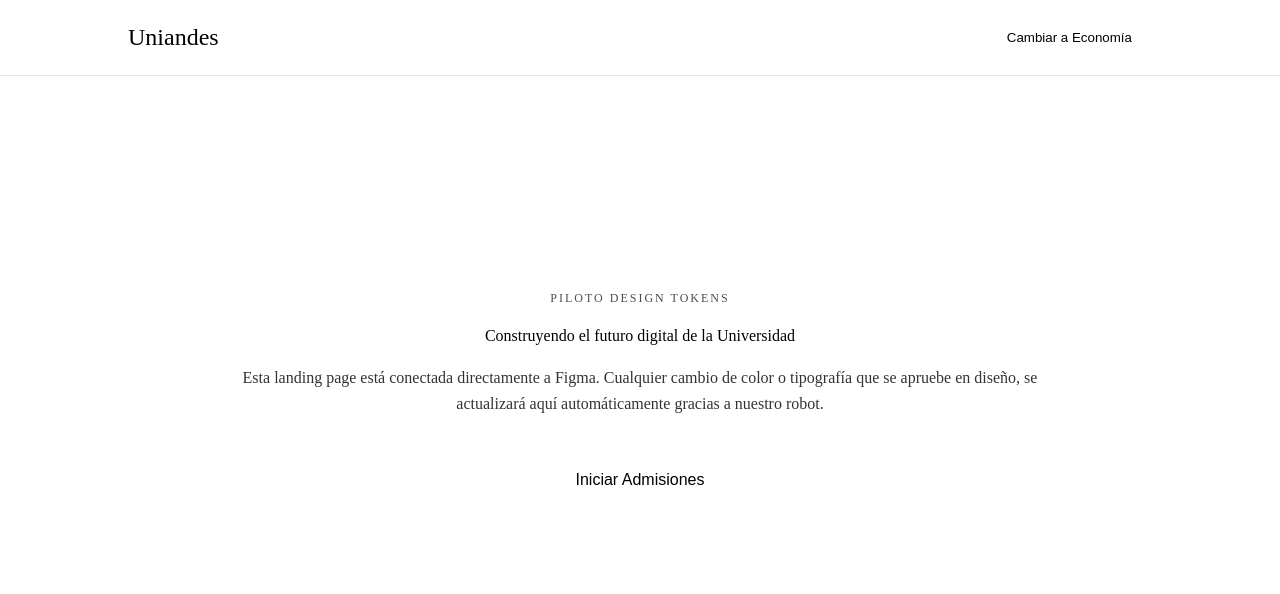
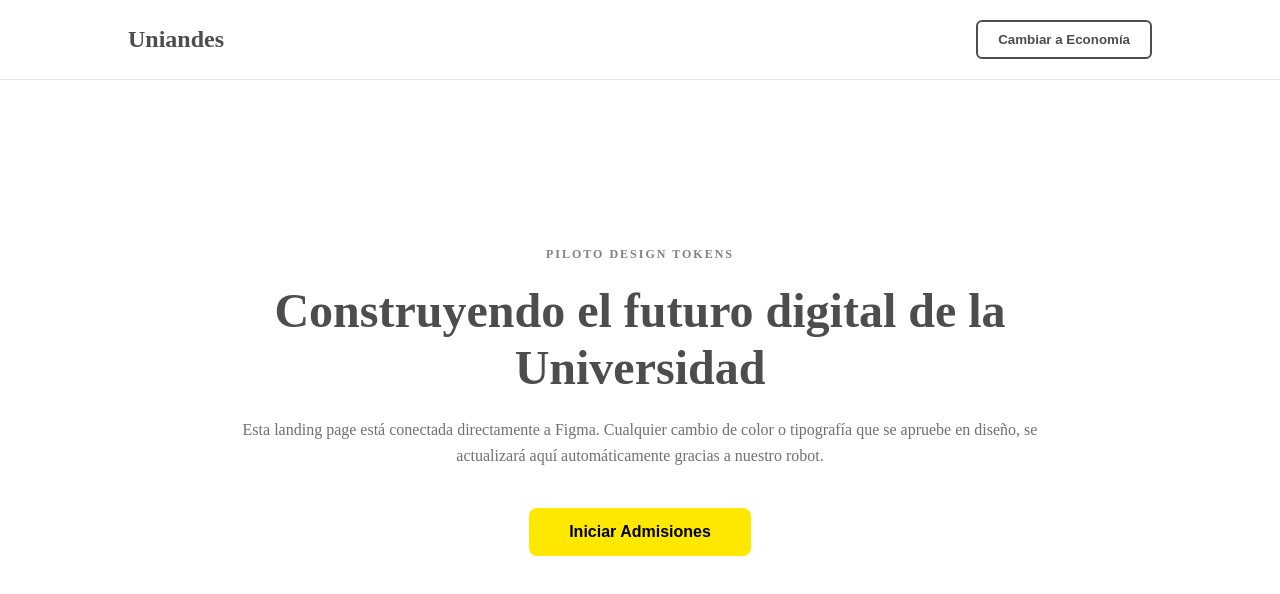
Before and after one commit to ossman-aldana/piloto-tokens-uniandes, a website: page index.html in a window 1280 px wide. Drawn offline with Linux system fonts and the light colour scheme.

Commit message:
Refactor CSS variables to camelCase format

```diff
--- a/style.css
+++ b/style.css
@@ -1,30 +1,30 @@
 /* ==========================================
-   CONFIGURACIÓN DE TEMAS (Sin Fallbacks para pruebas)
+   CONFIGURACIÓN DE TEMAS (Usando camelCase)
    ========================================== */
 
 /* Tema Uniandes */
 .theme-uniandes {
-  --bg-principal: var(--color-neutral-white);
-  --texto-principal: var(--color-neutral-90);
-  --color-accion: var(--color-brand-uniandes); /* Si no coincide, el botón perderá el color */
+  --bg-principal: var(--colorNeutralWhite);
+  --texto-principal: var(--colorNeutral90);
+  --color-accion: var(--colorBrandUniandes); /* Amarillo */
   --color-texto-boton: #000000;
 }
 
 /* Tema Economía */
 .theme-economia {
-  --bg-principal: var(--color-neutral-white);
-  --texto-principal: var(--color-neutral-90);
-  --color-accion: var(--color-brand-facultad-economia); /* Si no coincide, el botón perderá el color */
+  --bg-principal: var(--colorNeutralWhite);
+  --texto-principal: var(--colorNeutral90);
+  --color-accion: var(--colorBrandFacultadEconomia); /* Tu color en Figma */
   --color-texto-boton: #ffffff;
 }
 
 /* ==========================================
-   ESTILOS GENERALES (Usando tus tokens globales)
+   ESTILOS GENERALES
    ========================================== */
 body {
   margin: 0;
   padding: 0;
-  font-family: var(--font-families-primary), sans-serif;
+  font-family: var(--fontFamiliesPrimary), sans-serif;
   background-color: var(--bg-principal);
   color: var(--texto-principal);
   transition: background-color 0.3s ease, color 0.3s ease;
@@ -39,7 +39,7 @@
 }
 
 .logo {
-  font-weight: var(--font-weights-bold);
+  font-weight: var(--fontWeightsBold);
   font-size: 24px;
 }
 
@@ -59,21 +59,21 @@
 .badge {
   text-transform: uppercase;
   font-size: 12px;
-  font-weight: var(--font-weights-semibold);
+  font-weight: var(--fontWeightsSemibold);
   letter-spacing: 2px;
   opacity: 0.7;
 }
 
 .hero-title {
-  font-size: var(--font-sizes-desktop-title);
-  font-weight: var(--font-weights-bold);
+  font-size: var(--fontSizesDesktopTitle);
+  font-weight: var(--fontWeightsBold);
   margin: 20px 0;
   line-height: 1.2;
 }
 
 .hero-text {
-  font-size: var(--font-sizes-desktop-md);
-  font-weight: var(--font-weights-regular);
+  font-size: var(--fontSizesDesktopMd);
+  font-weight: var(--fontWeightsRegular);
   opacity: 0.8;
   margin-bottom: 40px;
   line-height: 1.6;
@@ -85,7 +85,7 @@
 .btn-cta {
   background-color: var(--color-accion);
   color: var(--color-texto-boton);
-  font-weight: var(--font-weights-bold);
+  font-weight: var(--fontWeightsBold);
   padding: 15px 40px;
   border: none;
   border-radius: 8px;
@@ -105,5 +105,5 @@
   padding: 10px 20px;
   border-radius: 6px;
   cursor: pointer;
-  font-weight: var(--font-weights-semibold);
+  font-weight: var(--fontWeightsSemibold);
 }
```
